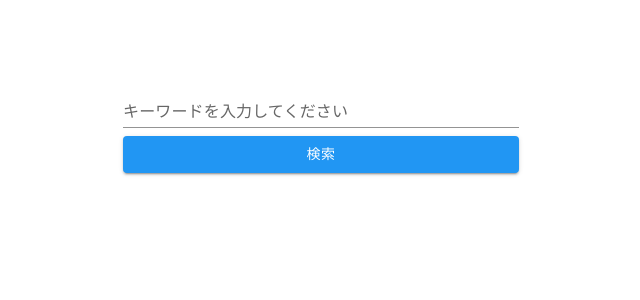
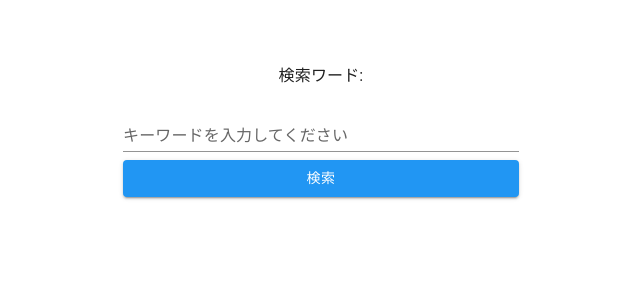
Before and after one commit to yona3/nextjs-handson, a Next.js app: page /part1/store in a window 1280 px wide. Shown: the top 300 px of the page, without its empty margins (319-959 px from the left). Built offline with nearby package versions, Linux system fonts and the light colour scheme.

Commit message:
今の状態の値を表示する

```diff
--- a/pages/part1/store.js
+++ b/pages/part1/store.js
@@ -3,6 +3,7 @@ import Container from '@mui/material/Container';
 import Box from '@mui/material/Box';
 import TextField from '@mui/material/TextField';
 import Button from '@mui/material/Button';
+import Typography from '@mui/material/Typography';
 
 const Store = () => {
   const [keyword, setKeyword] = React.useState('');
@@ -19,6 +20,7 @@ const Store = () => {
           alignItems: 'center',
         }}
       >
+        <Typography>検索ワード: {keyword}</Typography>
         <TextField
           label="キーワードを入力してください"
           variant="standard"
```
